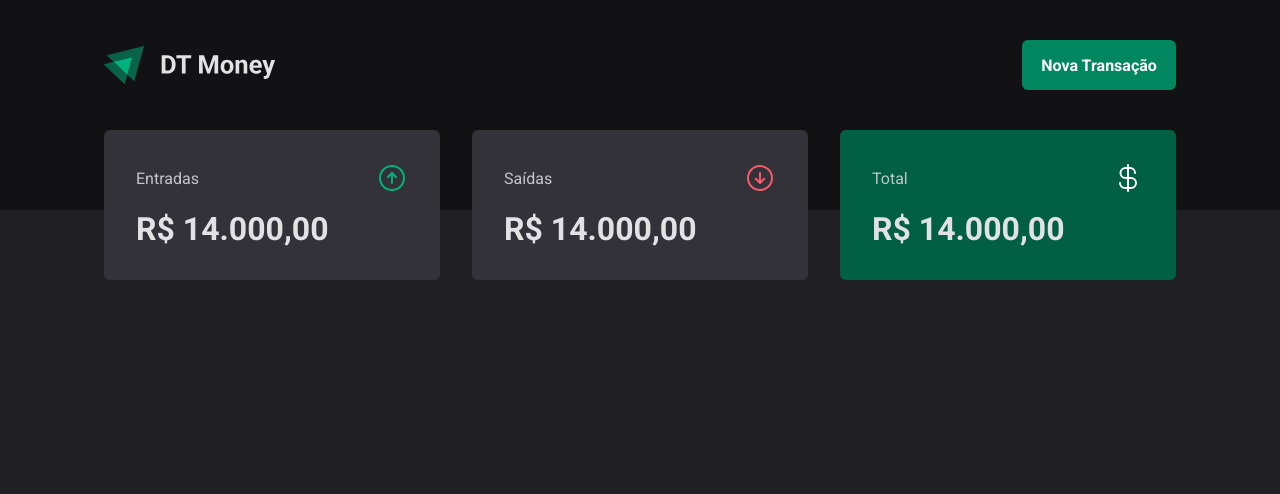
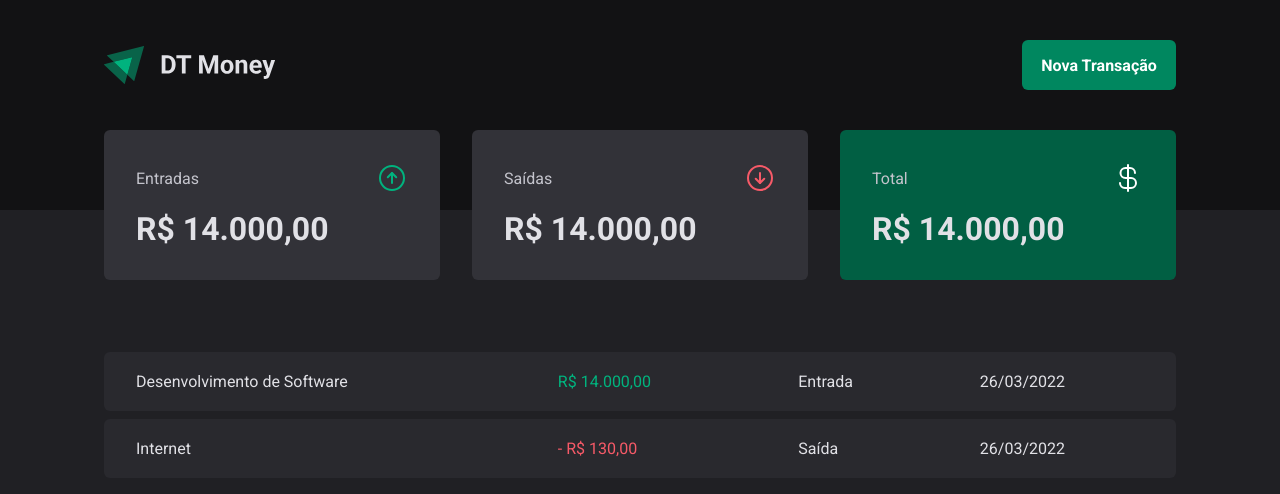
Before and after one commit to dyhalmeida/ignite-dtmoney, a React (Vite) app: page / in a window 1280 px wide. Shown: the top 494 px of the page. Built offline with nearby package versions, Linux system fonts and the light colour scheme.

Commit message:
Add transactions table and styles to Transactions page

```diff
--- a/src/pages/Transactions/index.tsx
+++ b/src/pages/Transactions/index.tsx
@@ -1,11 +1,46 @@
 import { Header } from "../../components/Header";
 import { Summary } from "../../components/Summary/Summary";
+import { PriceHighlight, TransactionsContainer, TransactionsTable } from "./styles";
 
 export function Transactions() {
     return (
         <div>
             <Header />
             <Summary />
+            <TransactionsContainer>
+              <TransactionsTable>
+                    <tbody>
+                        <tr>
+                            <td>Desenvolvimento de Software</td>
+                            <td>
+                                <PriceHighlight variant="income">
+                                    R$ 14.000,00
+                                </PriceHighlight>
+                            </td>
+                            <td>
+                                Entrada
+                            </td>
+                            <td>
+                                26/03/2022
+                            </td>
+                        </tr>
+                        <tr>
+                            <td>Internet</td>
+                            <td>
+                                <PriceHighlight variant="outcome">
+                                    - R$ 130,00
+                                </PriceHighlight>
+                            </td>
+                            <td>
+                                Saída
+                            </td>
+                            <td>
+                                26/03/2022
+                            </td>
+                        </tr>
+                    </tbody>
+              </TransactionsTable>
+            </TransactionsContainer>
         </div>
     )
 }
--- /dev/null
+++ b/src/pages/Transactions/styles.ts
@@ -0,0 +1,35 @@
+import styled from 'styled-components'
+
+export const TransactionsContainer = styled.main`
+  width: 100%;
+  max-width: 1120px;
+  margin: 4rem auto 0;
+  padding: 0 1.5rem;
+`
+
+export const TransactionsTable = styled.table`
+  width: 100%;
+  border-collapse: separate;
+  border-spacing: 0 0.5rem;
+  margin-top: 1.5rem;
+  td {
+    padding: 1.25rem 2rem;
+    background: ${(props) => props.theme['gray-700']};
+    &:first-child {
+      border-top-left-radius: 6px;
+      border-bottom-left-radius: 6px;
+    }
+    &:last-child {
+      border-top-right-radius: 6px;
+      border-bottom-right-radius: 6px;
+    }
+  }
+`
+
+interface PriceHighlightProps {
+  variant: 'income' | 'outcome'
+}
+
+export const PriceHighlight = styled.span<PriceHighlightProps>`
+  color: ${(props) => props.variant === 'income' ? props.theme['green-300'] : props.theme['red-300']};
+`
```
